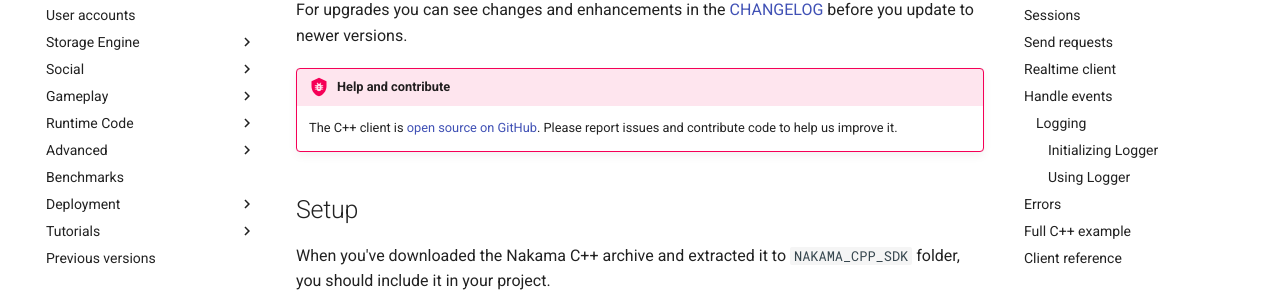
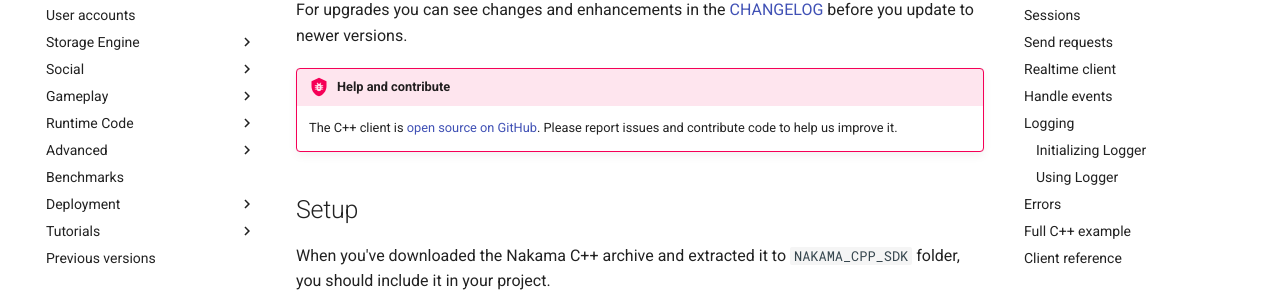
Before and after one commit to heroiclabs/nakama-docs, an MkDocs documentation site: the page built from docs/cpp-client-guide.md, in a window 1280 px wide. Shown: the part 392-700 px from the top of the page. Built offline with MkDocs 1.6.1 and Material for MkDocs 9.7.7, drawn with Linux system fonts in a browser that asks for light colours; comment, search, counter and statistics services are not loaded; old or Windows-style settings are respelled for this version of MkDocs.

````diff
--- a/docs/cpp-client-guide.md
+++ b/docs/cpp-client-guide.md
@@ -289,9 +289,9 @@ Event handlers only need to be implemented for the features you want to use.
 | onStreamPresence | Receives [stream](advanced-streams.md) join and leave event. |
 | onStreamState | Receives [stream](advanced-streams.md) data sent by the server. |
 
-### Logging
+## Logging
 
-#### Initializing Logger
+### Initializing Logger
 
 Client logging is off by default.
 
@@ -307,7 +307,7 @@ To enable logs output to custom sink with debug logging level:
 NLogger::init(sink, NLogLevel::Debug);
 ```
 
-#### Using Logger
+### Using Logger
 
 To log string with debug logging level:
 
````
Also changed, not shown: docs/cocos2d-x-client-guide.md (+1 -1 lines).
